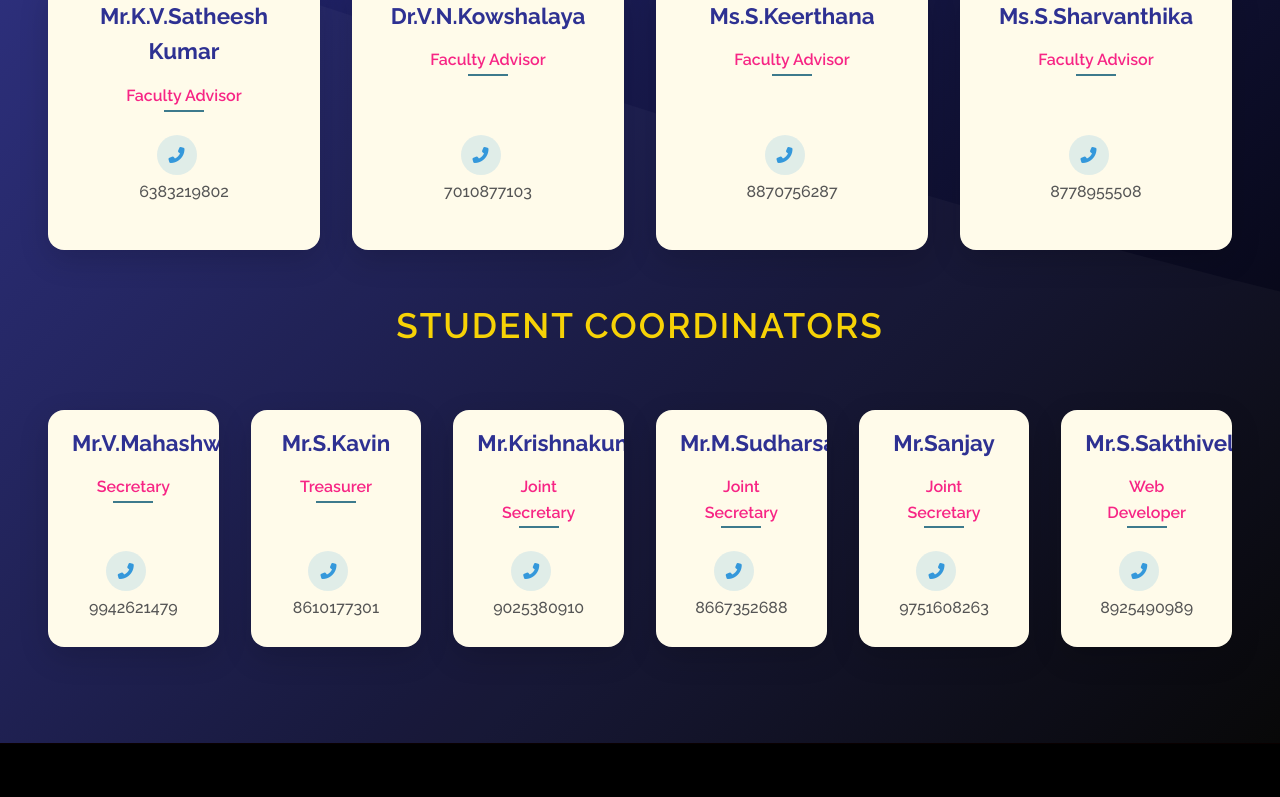
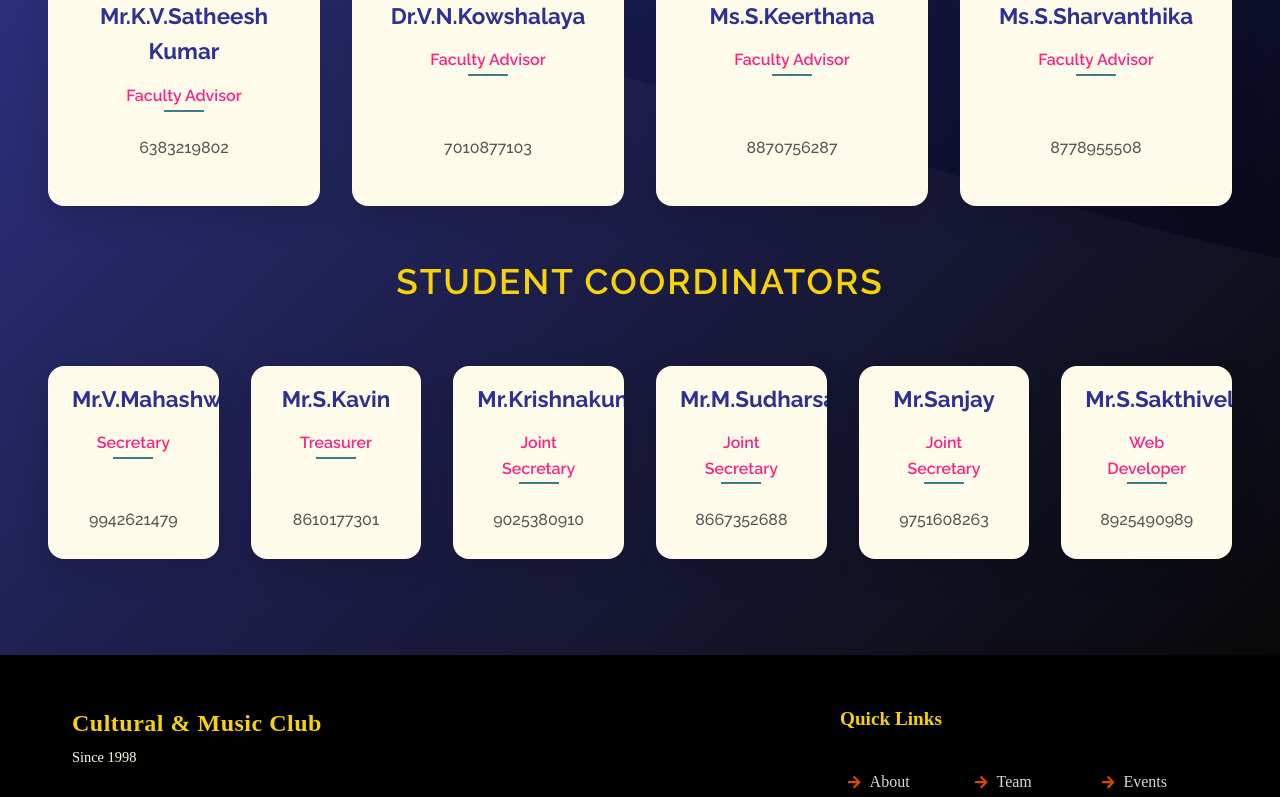
Before and after one commit to sakthivel3011/CC-MC, a React (Vite) app: page /contact in a window 1280 px wide. Shown: the part 463-1260 px from the top of the page. Built offline with nearby package versions, Linux system fonts and the light colour scheme.

Commit message:
Update Contact.jsx

```diff
--- a/src/pages/Contact.jsx
+++ b/src/pages/Contact.jsx
@@ -97,9 +97,7 @@ const Contact = () => {
               <p className="card-position">{contact.position}</p>
               <div className="card-contact">
                 <div className="contact-info" onClick={() => handlePhoneClick(contact.phone)}>
-                  <div className="icon-wrapper phone-icon">
-                    <i className="fas fa-phone-alt"></i>
-                  </div>
+
                   <span>{contact.phone}</span>
                 </div>
                 <div className="contact-info" onClick={() => handleEmailClick(contact.email)}>
@@ -121,9 +119,7 @@ const Contact = () => {
               <p className="card-position">{contact.position}</p>
               <div className="card-contact">
                 <div className="contact-info" onClick={() => handlePhoneClick(contact.phone)}>
-                  <div className="icon-wrapper phone-icon">
-                    <i className="fas fa-phone-alt"></i>
-                  </div>
+
                   <span>{contact.phone}</span>
                 </div>
               </div>
```
